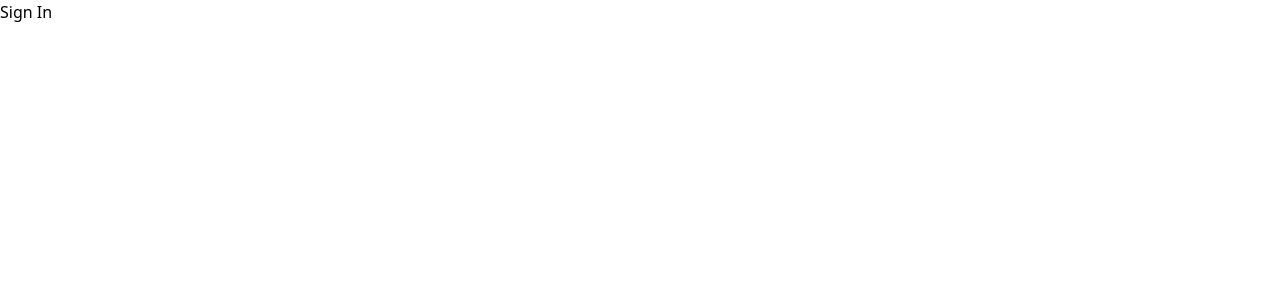
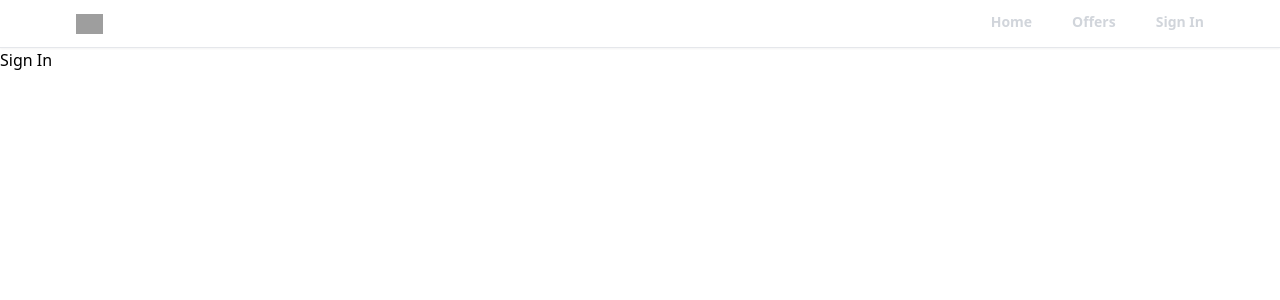
Before and after one commit to tannnt23/realtor-1, a React (Create React App) app: page /sign-in in a window 1280 px wide. Shown: the top 300 px of the page. Built offline with nearby package versions, Linux system fonts and the light colour scheme; grey boxes are pictures that could not be loaded.

Commit message:
create navigation to pages

```diff
--- a/src/App.js
+++ b/src/App.js
@@ -5,11 +5,13 @@
 import Profile from './pages/Profile'
 import SignIn from './pages/SignIn'
 import SignUp from './pages/SignUp'
+import Header from './components/Header'
 
 function App() {
   return (
     <div className="App">
       <Router>
+        <Header/>
         <Routes>
           <Route path="/" element = {<Home/>} />
           <Route path="/forgot-password" element = {<ForgotPassword/>} />
--- /dev/null
+++ b/src/components/Header.jsx
@@ -0,0 +1,48 @@
+import React from 'react'
+import {useLocation, useNavigate} from 'react-router-dom'
+
+export default function Header() {
+  const location = useLocation()
+  const navigate = useNavigate()
+  function pathMatchRoute(route){
+    if(route === location.pathname){
+        return true
+    }
+  }
+  return (
+    <div className='bg-white border-b shadow-sm sticky top-0 z-50'>
+        <header className='flex justify-between items-center px-3 max-w-6xl mx-auto'>
+            <div>
+                <img
+                    src="https://static.rdc.moveaws.com/images/logos/rdc-logo-default.svg"
+                    alt="logo"
+                    className='h-5 cursor-pointer'
+                    onClick={() => navigate("/")}
+                />
+            </div>
+            <div>
+                <ul className='flex space-x-10'>
+                    <li className={`py-3 text-sm font-semibold text-gray-300 border-b-[3px] border-b-transparent
+                    ${pathMatchRoute("/") && "text-black border-b-red-500"} cursor-pointer`}
+                    onClick={() => navigate("/")}
+                    >
+                        Home
+                    </li>
+                    <li className={`py-3 text-sm font-semibold text-gray-300 border-b-[3px] border-b-transparent
+                    ${pathMatchRoute("/offers") && "text-black border-b-red-500"} cursor-pointer`}
+                    onClick={() => navigate("/offers")}
+                    >
+                        Offers
+                    </li>
+                    <li className={`py-3 text-sm font-semibold text-gray-300 border-b-[3px] border-b-transparent
+                    ${pathMatchRoute("/sign-in") && "text-black border-b-red-500"} cursor-pointer`}
+                    onClick={() => navigate("/sign-in")}
+                    >
+                        Sign In
+                    </li>
+                </ul>
+            </div>
+        </header>
+    </div>
+  )
+}
```
